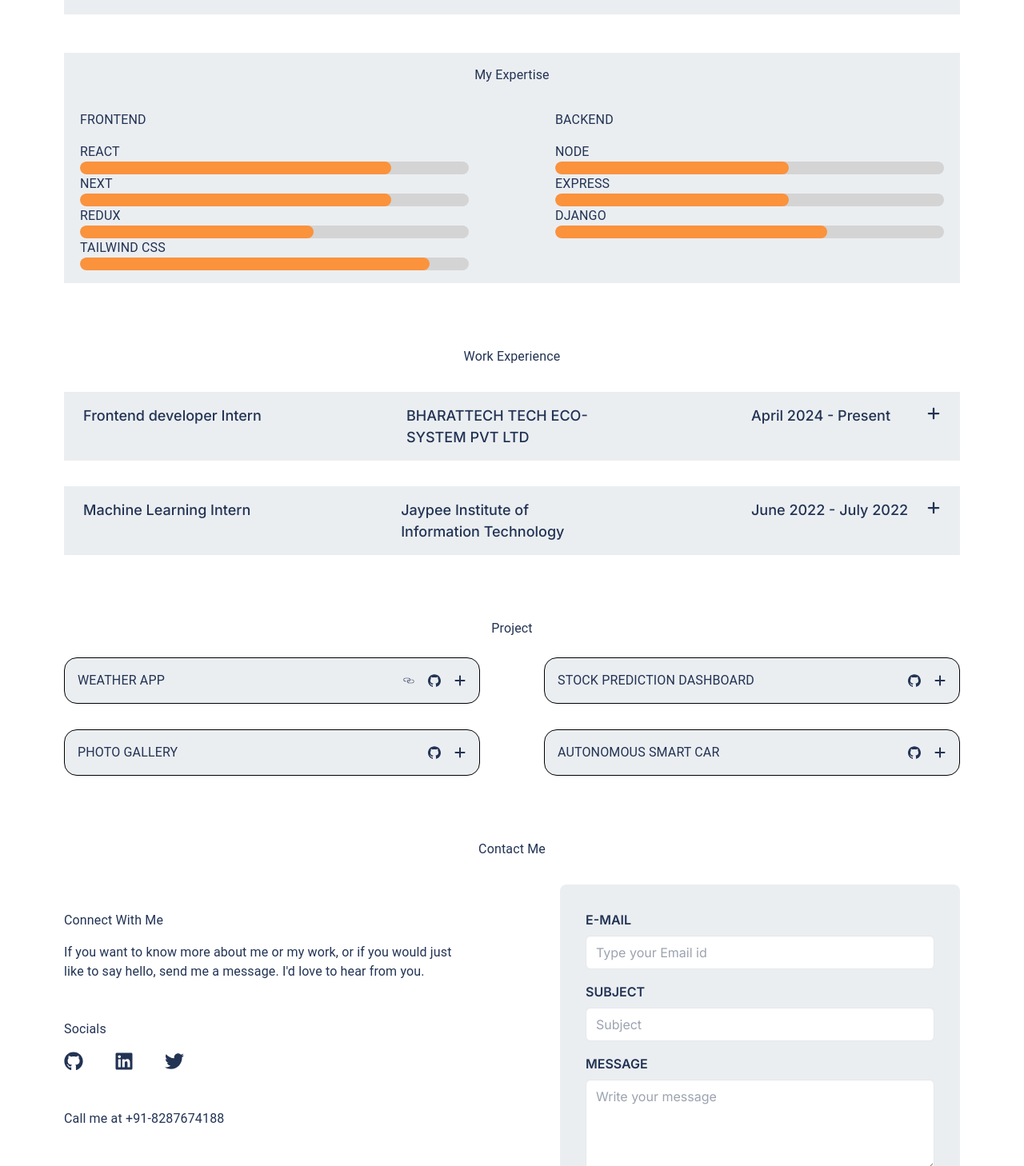
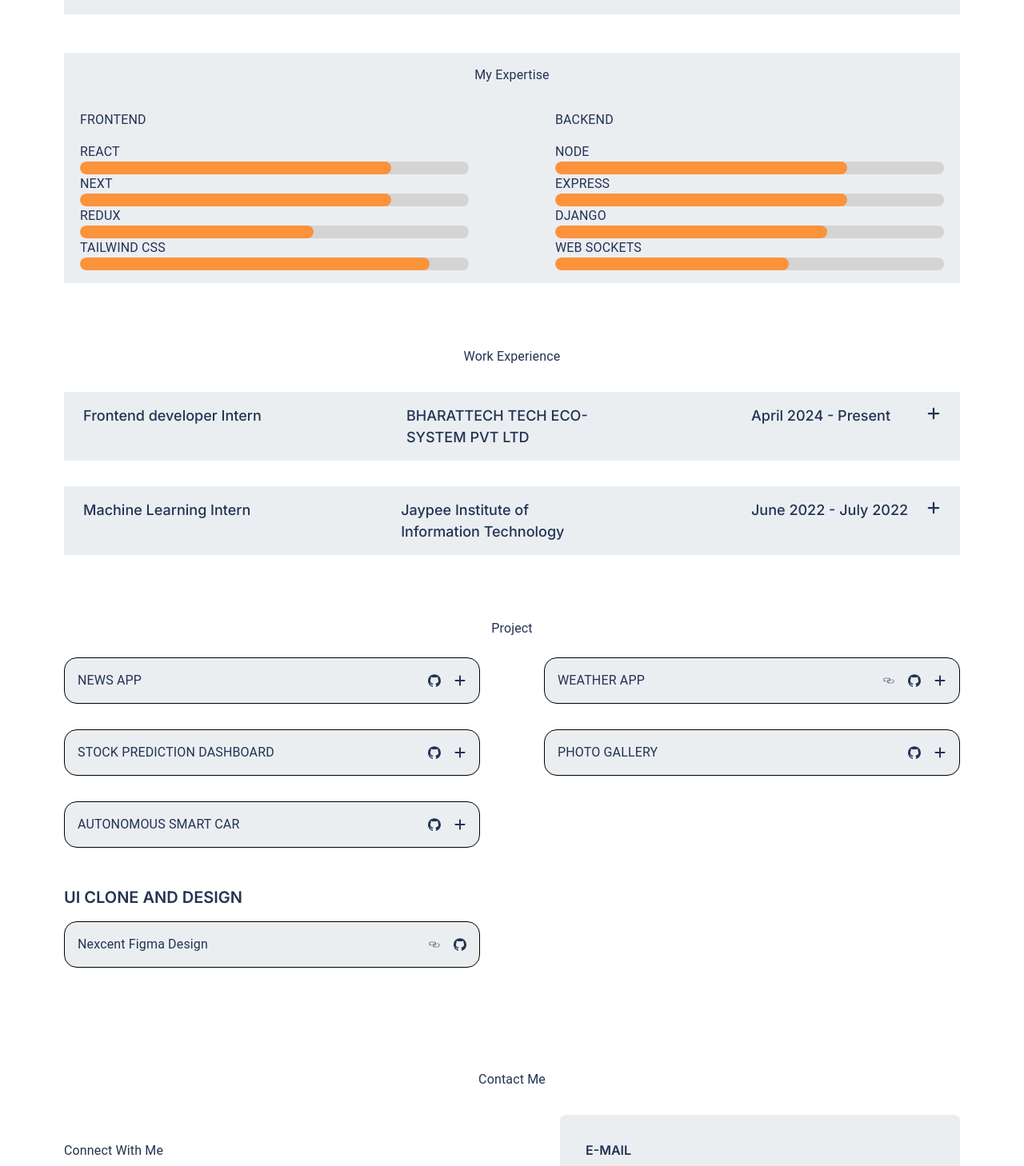
Before and after one commit to 17prateek12/my-portfolio, a Next.js app: page / in a window 1280 px wide. Shown: the part 822-2280 px from the top of the page at 80% size. Built offline with nearby package versions, Linux system fonts and the light colour scheme.

Commit message:
updateproject

```diff
--- a/src/component/Experience.jsx
+++ b/src/component/Experience.jsx
@@ -15,11 +15,11 @@
             orgainization:'BHARATTECH TECH ECO-SYSTEM PVT LTD ',
             location:'Remote, India',
             point:[
-                 'Design and develop SaaS product, web applications, incorporating new features, components and modernizing the UI using React, Redux, Next and Tailwind CSS.',
-                 'Collaborated and managed the team of 4+ intern to ensure seamless integration of new features, responsiveness of website and enhancements.',
-                 'Improved SEO upto 90%, user interface load times and performance upto 65%, and implemented best front-end practices including conditional rendering and reusable components.',
-                 'Integrated RESTful APIs to enhance application functionality and streamline data flow between the front-end and back-end services.',
-                 'Utilized Git for version control, collaborating with team members on feature branches, and managing codebase integrity.',
+                 'Design and develop SaaS product, web applications, adding new features, components and modernizing the UI using TypeScript, React, Redux, Next14 and Tailwind CSS.',
+                 'Coordinated with the team of 4+ interns to ensure the integration of new features, functionality, and responsiveness of website.',
+                 'Improved SEO up to 90%, user interface load times and performance by 50%, and implemented best front-end practices improving best practice score up to 76 percent.',
+                 'Integrated RESTful APIs in the application streamline data flow between the front-end and back-end services.',
+                 'Utilized Git for version control, merging branch, and managing codebase integrity',
             ]
         },
         {
--- a/src/component/Expertise.jsx
+++ b/src/component/Expertise.jsx
@@ -15,9 +15,10 @@
         {
             domain: 'BACKEND',
             tech: [
-                { skill: 'NODE', rating: '60%' },
-                { skill: 'EXPRESS', rating: '60%' },
+                { skill: 'NODE', rating: '75%' },
+                { skill: 'EXPRESS', rating: '75%' },
                 { skill: 'DJANGO', rating: '70%' },
+                { skill: 'WEB SOCKETS', rating: '60%' },
             ]
         }
     ];
--- a/src/component/ProjectData.js
+++ b/src/component/ProjectData.js
@@ -1,6 +1,18 @@
 const ProjectData = [
     {
         id: 1,
+        title: 'NEWS APP',
+        tech: 'MERN STACK, Socket.io, Passport.js, Google OAuth 2.0, Redux, Tailwind CSS, Google news Scraper, Cheerio',
+        point2: [
+            'Created a user-friendly, feature-rich news app that uses web scraping to showcase news and Google News Scraper to retrieve up to 2000+ items for over 15+ categories.',
+            'Incorporate features like pagination, searching over 2000+ articles, user authentication through Google Auth 2.0, adding bookmarks, and dark theme mode.',
+            'Integrated an auto-update of all news after every 12 hours and the latest news after 2 hours.'
+        ],
+        git: "https://github.com/17prateek12/news_app",
+        link:""
+    },
+    {
+        id: 2,
         title:'WEATHER APP',
         tech: 'React.JS',
         point2: [
@@ -12,7 +24,7 @@
         link:"https://weather-app-tau-indol.vercel.app/"
     },
     {
-        id: 2,
+        id: 3,
         title: 'STOCK PREDICTION DASHBOARD',
         tech: 'React.JS, Tailwind CSS, FinHub API, Flask, Neural Network, LSTM, SVR, Scikit-learn',
         point2: [
@@ -25,7 +37,7 @@
         link:""
     },
     {
-        id: 3,
+        id: 4,
         title: 'PHOTO GALLERY',
         tech: 'React.JS, Material-UI, CSS, Django REST, MySQL',
         point2: [
@@ -38,7 +50,7 @@
     },
 
     {
-        id: 4,
+        id: 5,
         title: 'AUTONOMOUS SMART CAR',
         tech: 'Raspberry Pi, Neural Networks, Image Processing, Sensors, Google Map API, JavaScript',
         point2: [
--- /dev/null
+++ b/src/component/Uiclone.jsx
@@ -0,0 +1,43 @@
+import React from 'react'
+import { Typography } from '@mui/material';
+import { SiGithub } from "react-icons/si";
+import { CiLink } from "react-icons/ci";
+import Link from 'next/link';
+
+const Uiclone = () => {
+    const showproject = [
+        {
+            title:"Nexcent Figma Design",
+            link:"https://nexcent-figma-ui.vercel.app/",
+            git:"https://github.com/17prateek12/nexcent-figma-ui",
+        },
+    ]
+
+    return (
+        <div className='flex flex-col gap-4 justify-start items-start my-12'>
+            <p className='text-xl dark:text-white text-[#223354] font-semibold'>UI CLONE AND DESIGN</p>
+        <div className='w-full flex flex-wrap items-baseline justify-between gap-8'>
+            {showproject.map((item, index) => (
+                <div key={index} className='w-[520px] rounded-2xl h-auto flex flex-col p-4 border dark:border-white border-black bg-[#ebeef1] dark:bg-[#2b2a4e]'>
+                    <div className={`w-full flex justify-between items-center`}>
+                        <Typography className='text-base font-medium sm:text-sm dark:text-white text-[#223354]'>
+                            {item.title}
+                        </Typography>
+                        <div className='flex items-center gap-4'>
+                            <Link href={item.link} target="_blank">
+                                <CiLink className={`text-base dark:text-white text-[#223354] ${item.link ? '' : 'hidden'}`} />
+                            </Link>
+                            <Link href={item.git} target="_blank">
+                                <SiGithub className='text-base sm:text-sm dark:text-white text-[#223354]' />
+                            </Link>
+                        </div>
+                    </div>
+
+                </div>
+            ))}
+        </div>
+        </div>
+    )
+}
+
+export { Uiclone }
--- a/src/section/ProjectSection.jsx
+++ b/src/section/ProjectSection.jsx
@@ -1,13 +1,15 @@
 import { Heading } from '@/component/Heading'
 import { ProjectList } from '@/component/ProjectList'
+import { Uiclone } from '@/component/Uiclone';
 import React from 'react';
 
 const ProjectSection = () => {
     return (
         <div className='max-w-full mx-auto py-10  px-20 sm:px-6 bg-white dark:bg-[#192343]'>
-            <div className='max-w-[1240px] mx-auto flex flex-col items-center'>
+            <div className='max-w-[1240px] mx-auto flex flex-col'>
                 <Heading heading={"Project"} isMainSection={true} />
                 <ProjectList />
+                <Uiclone />
             </div>
         </div>
     )
```
